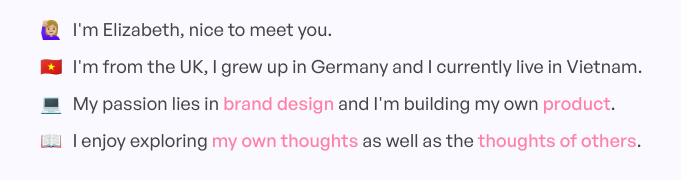
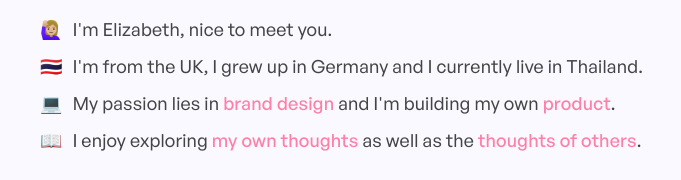
Before and after one commit to elizabethkershaw/elizabethkershaw.co.uk, a plain HTML site: page index.html in a window 1280 px wide. Shown: the part 355-535 px from the top of the page, 220-901 px from the left. Drawn offline with Linux system fonts and the light colour scheme.

Commit message:
Update homepage info

```diff
--- a/index.html
+++ b/index.html
@@ -1,4 +1,4 @@
-<!DOCTYPE html>
+<!doctype html>
 <html lang="en">
   <head>
     <meta charset="utf-8" />
@@ -73,7 +73,7 @@
                 },
                 o =
                   "capture identify alias people.set people.set_once set_config register register_once unregister opt_out_capturing has_opted_out_capturing opt_in_capturing reset isFeatureEnabled onFeatureFlags getFeatureFlag getFeatureFlagPayload reloadFeatureFlags group updateEarlyAccessFeatureEnrollment getEarlyAccessFeatures getActiveMatchingSurveys getSurveys onSessionId".split(
-                    " "
+                    " ",
                   ),
                 n = 0;
               n < o.length;
@@ -220,9 +220,9 @@
           </div>
 
           <div class="item">
-            <div class="icon">🇻🇳</div>
+            <div class="icon">🇹🇭</div>
             <div class="text">
-              I'm from the UK, I grew up in Germany and I currently live in Vietnam.
+              I'm from the UK, I grew up in Germany and I currently live in Thailand.
             </div>
           </div>
 
```
Lines whose indentation alone changed are shown as unchanged.
